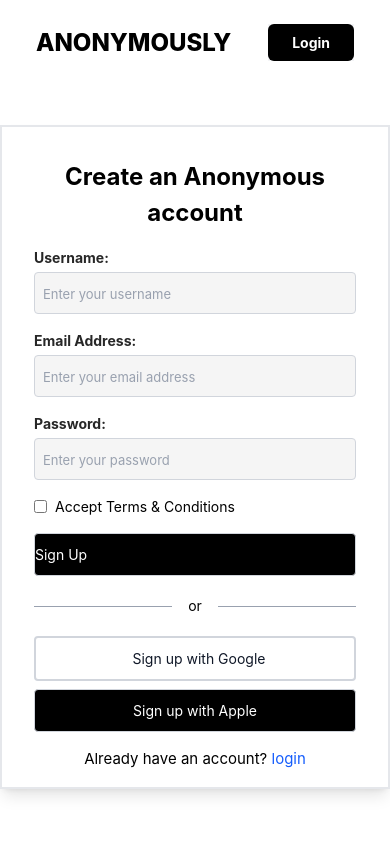
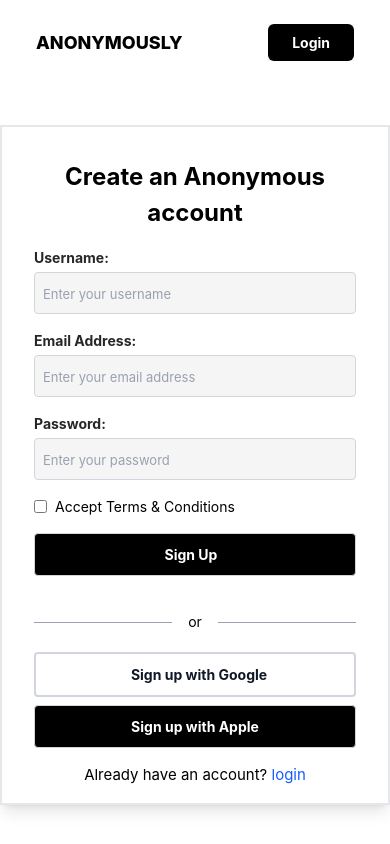
Before and after one commit to isaiahshekinah/anonymous-messaging-app, a React (Vite) app in the folder frontend/: page /signup in a window 390 px wide. Built offline with nearby package versions, Linux system fonts and the light colour scheme; the HTML template or start-up script is replaced by a standard one.

Commit message:
corrections

```diff
--- a/frontend/src/Pages/Login.jsx
+++ b/frontend/src/Pages/Login.jsx
@@ -44,13 +44,13 @@ export default function Login() {
     return (
         <div>
             <header className="flex items-center justify-between py-6 px-9">
-                <div className="font-extrabold text-[24px]">
+                <div className="font-extrabold md:text-[24px] text-[18px]">
                     ANONYMOUSLY
                 </div>
 
                 <nav className="bg-gray-100">
                     <ul className="flex items-center gap-6 text-[15px]">
-                        <li className="bg-black text-white text-[14px] px-6 py-2 rounded-md hover:bg-gray-300 hover:text-black transition-all duration-300 ease-in font-bold">
+                        <li className="bg-black text-white text-[14px] md:px-6 px-4 py-2 rounded-md hover:bg-gray-300 hover:text-black transition-all duration-300 ease-in font-bold">
                             <Link to="/signup">Sign up</Link>
                         </li>
                     </ul>
@@ -95,9 +95,9 @@ export default function Login() {
                         </div>
 
                         <button
-                            type="submit"
+                            type="button"
                             disabled={loading}
-                            className={`w-full cursor-pointer flex flex-col py-2.5 pr-2 text-center text-white border border-gray-300 rounded text-[16px] font-bold transition-all duration-200 ease-in ${
+                            className={`w-full cursor-pointer py-2.5 pr-2  text-center text-white border border-gray-300 rounded text[14px] md:text-[16px] font-bold transition-all duration-200 ease-in ${
                                 loading ? "bg-gray-600 cursor-not-allowed" : "bg-black hover:bg-gray-300 hover:text-gray-900"
                             }`}
                         >
--- a/frontend/src/Pages/Signup.jsx
+++ b/frontend/src/Pages/Signup.jsx
@@ -84,7 +84,7 @@ export default function Signup() {
     return (
         <div>
             <header className="flex items-center justify-between py-6 px-9">
-        <div className="font-extrabold text-[24px]">
+        <div className="font-extrabold md:text-[24px] text-[18px]">
         ANONYMOUSLY
     </div>
 
@@ -163,9 +163,9 @@ export default function Signup() {
                 </div>
 
                 <button
-                type="submit"
-                className="w-full cursor-pointer flex flex-col
-                py-2.5 pr-2 text-center text-white border border-gray-300 rounded bg-black hover:bg-gray-300 hover:text-gray-900 text-[14px] transition-all duration-200 ease-in">
+                type="button"
+                className="w-full cursor-pointer
+                py-2.5 pr-2 text-center text-white border border-gray-300 rounded bg-black hover:bg-gray-300 hover:text-gray-900 text-[14px] font-bold transition-all duration-200 ease-in">
                     Sign Up
 
             </button>
@@ -180,7 +180,7 @@ export default function Signup() {
                 <Link to="google.com"
                  target="_blank"
                 rel="noopener noreferrer"
-                className="w-full py-2.5 pl-2 text-center text-gray-900 border-2 border-gray-300 rounded bg-white  hover:bg-gray-300 hover:text-gray-900 text-[14px] transition-all duration-200 ease-in">
+                className="w-full py-2.5 pl-2 text-center text-gray-900 border-2 border-gray-300 rounded bg-white  hover:bg-gray-300 hover:text-gray-900 font-bold text-[14px] transition-all duration-200 ease-in">
                     Sign up with Google
                 </Link>
             </div>
@@ -189,7 +189,7 @@ export default function Signup() {
                 <Link to="apple.com"
                 target="_blank"
                 rel="noopener noreferrer"
-                className="w-full py-2.5 text-center text-white border border-gray-300 rounded bg-black hover:bg-gray-300 hover:text-gray-900 text-[14px] transition-all duration-200 ease-in">
+                className="w-full py-2.5 text-center text-white border border-gray-300 rounded bg-black hover:bg-gray-300 hover:text-gray-900 text-[14px] font-bold transition-all duration-200 ease-in">
                     Sign up with Apple
                 </Link>
             </div>
```
